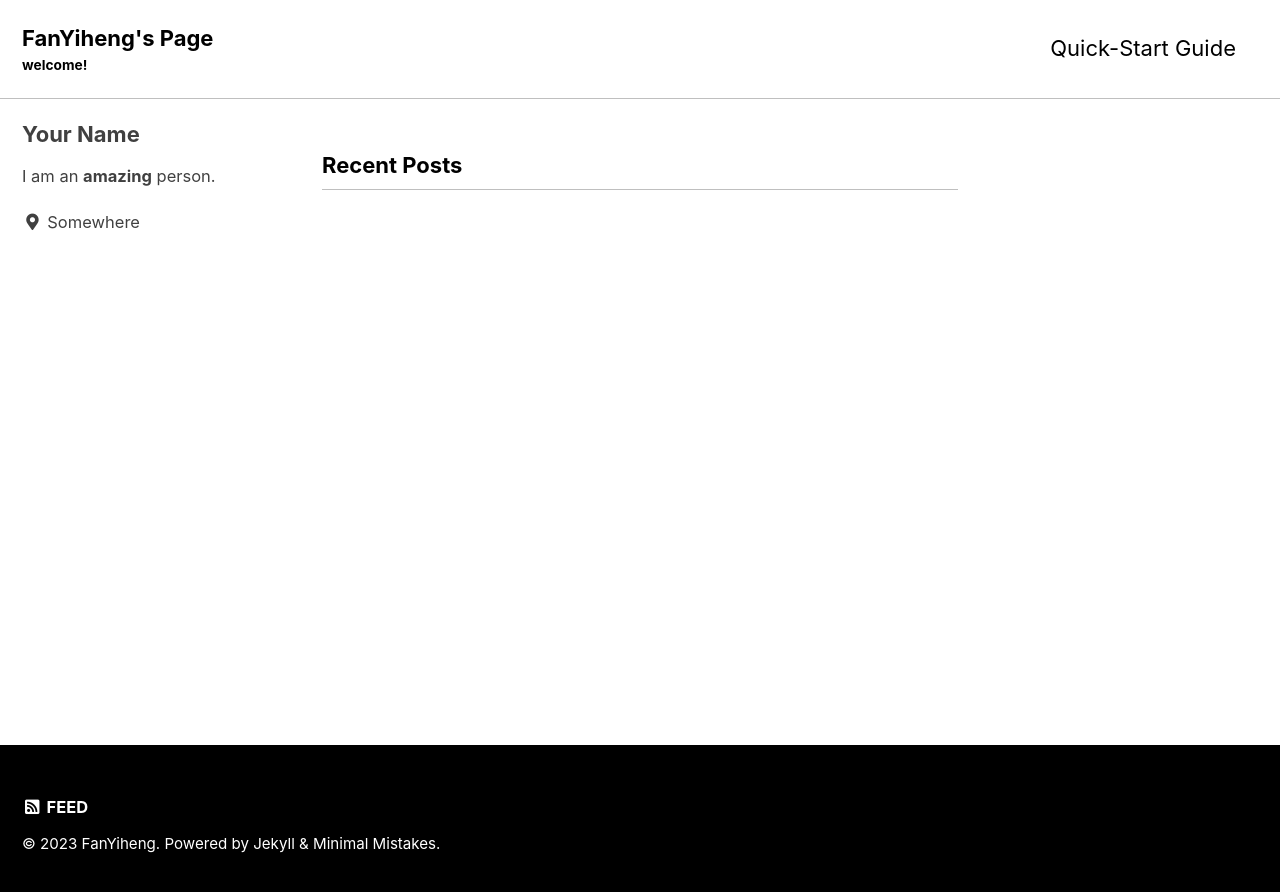
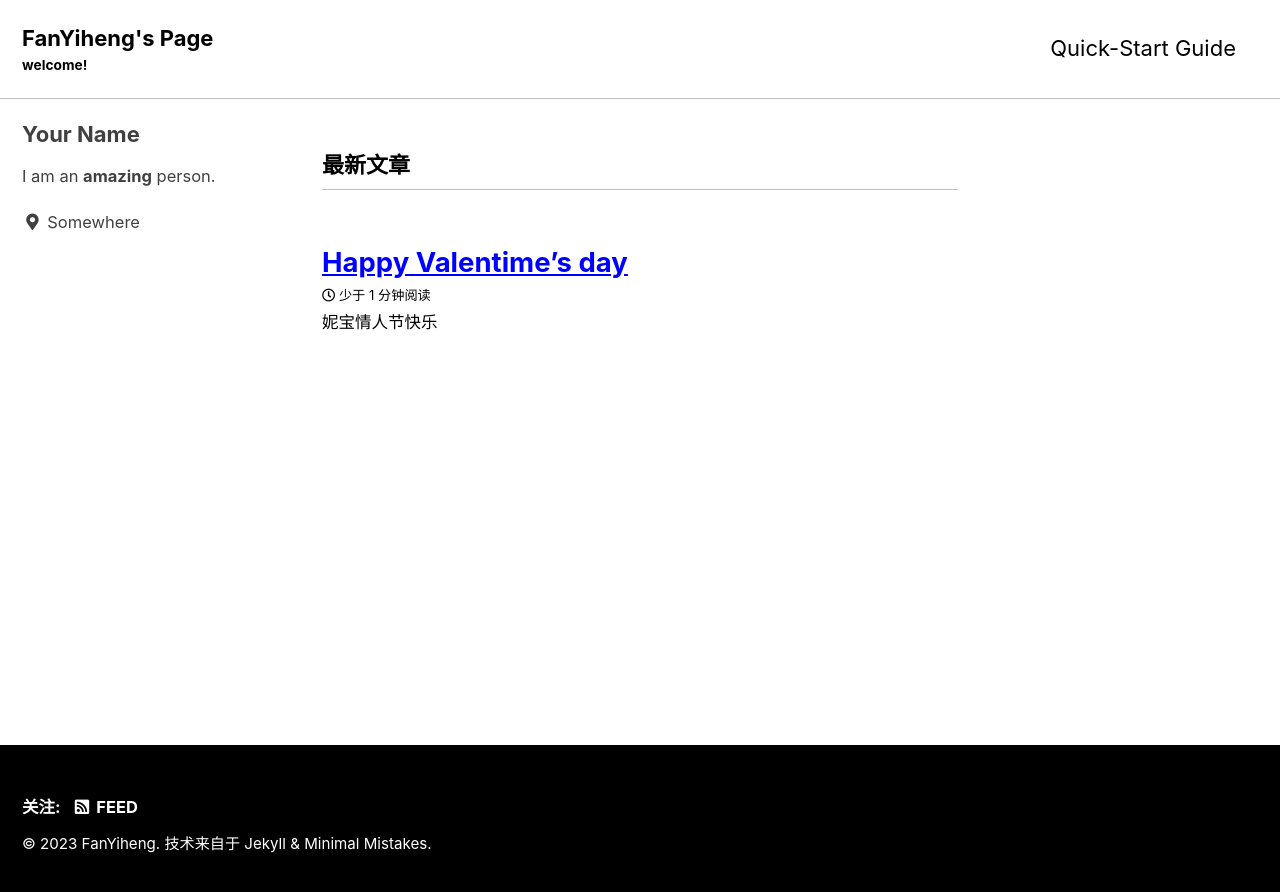
Before and after one commit to Fan-Yiheng/Fan-Yiheng.github.io, a Jekyll site: the page built from index.html, in a window 1280 px wide. Shown: the top 892 px of the page. Built offline with Jekyll 4.4.1, drawn with Linux system fonts in a browser that asks for light colours; cached includes are drawn as plain includes; the list of posts is cut into pages by our own code; part of the change alters nothing that is shown.

Commit message:
add post0214

```diff
--- a/_config.yml
+++ b/_config.yml
@@ -15,7 +15,7 @@
 minimal_mistakes_skin    : "contrast" # "air", "aqua", "contrast", "dark", "dirt", "neon", "mint", "plum", "sunrise"
 
 # Site Settings
-locale                   : "Chinese-CN"
+locale                   : "zh-CN"
 title                    : "FanYiheng's Page"
 title_separator          : "-"
 subtitle                 : "welcome!"# site tagline that appears below site title in masthead
--- /dev/null
+++ b/_posts/2023-02-14-happy-valentime's day.md
@@ -0,0 +1 @@
+# 妮宝情人节快乐
```
